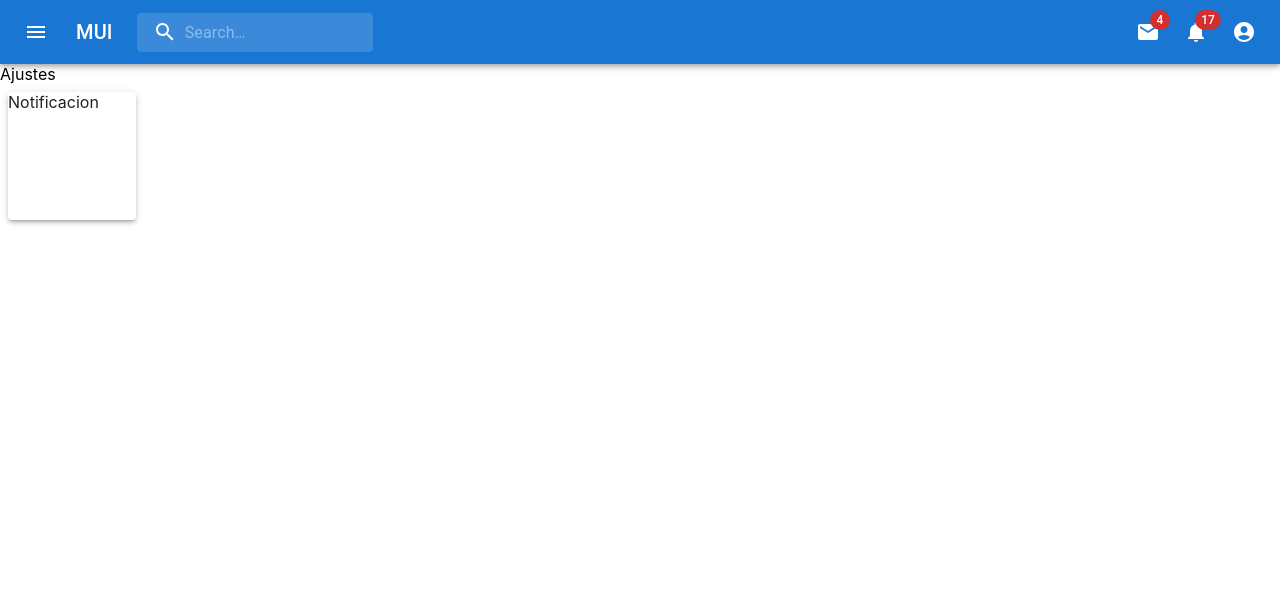
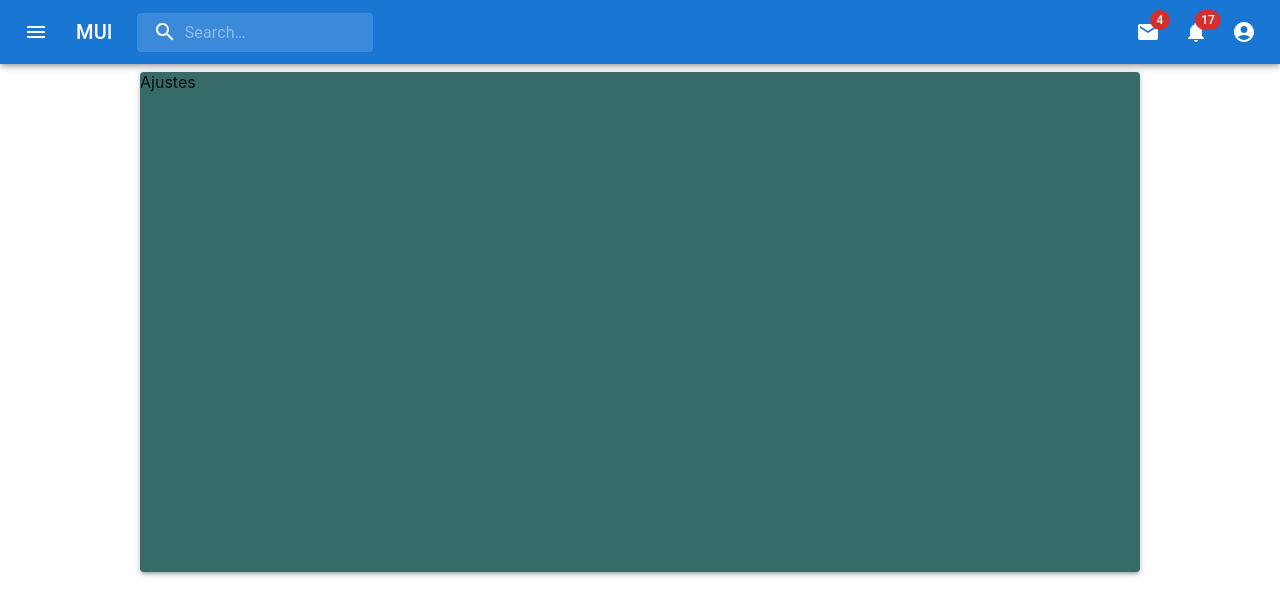
Before and after one commit to VulpesVeritas/TellATale, a React (Create React App) app in the folder tell-a-tale/: page /Ajustes in a window 1280 px wide. Shown: the top 616 px of the page. Built offline with nearby package versions, Linux system fonts and the light colour scheme.

Commit message:
cambios menores, uso de css

```diff
--- a/tell-a-tale/src/components/Tarjetas.js
+++ b/tell-a-tale/src/components/Tarjetas.js
@@ -7,11 +7,11 @@ import { CardActionArea } from '@mui/material';
 
 export default function ActionAreaCard() {
   return (
-    <Card sx={{ maxWidth: 345 }} >
+    <Card sx={{ maxWidth: 300 }} >
       <CardActionArea>
         <CardMedia
           component="img"
-          height="200"
+          height="175"
           image="https://pbs.twimg.com/media/E9vwPTbX0AE3r0I?format=jpg&name=large"
           alt="Agony"
         />
--- /dev/null
+++ b/tell-a-tale/src/components/cuadroAjustes.js
@@ -0,0 +1,22 @@
+import * as React from 'react';
+import Box from '@mui/material/Box';
+import Paper from '@mui/material/Paper';
+
+export default function SimplePaper2() {
+  return (
+    <Box
+      sx={{
+        display: 'flex',
+        flexWrap: 'wrap',
+        '& > :not(style)': {
+          backgroundColor: 'rgb(55, 107, 104)',
+          m: 1,
+          width: 1000,
+          height: 500,
+        },
+      }}
+    >
+      <Paper elevation={3}>Ajustes</Paper>
+    </Box>
+  );
+}
--- /dev/null
+++ b/tell-a-tale/src/css/ajustes.css
@@ -0,0 +1,8 @@
+.contenedorPrinc{
+    margin: auto;
+    width: max-content;
+}
+
+.papel{
+    margin-top: 3%;
+}
--- a/tell-a-tale/src/css/tarjetas.css
+++ b/tell-a-tale/src/css/tarjetas.css
@@ -4,6 +4,7 @@
 }
 
 .historias{
+    margin-top: 3%;
     display: flex;
 }
 
--- a/tell-a-tale/src/pages/Ajustes.js
+++ b/tell-a-tale/src/pages/Ajustes.js
@@ -1,11 +1,13 @@
 import React from 'react'
-import SimplePaper from '../components/CuadrosNotificaciones'
+import SimplePaper2 from '../components/cuadroAjustes'
 
 export default function Ajustes() {
     return (
-        <div>
-            <label>Ajustes</label>
-            <SimplePaper></SimplePaper>
+        <div className='contenedorPrinc'>
+            <div className='papel'>
+                <SimplePaper2>
+                </SimplePaper2>
+            </div>
 
         </div>
     )
--- a/tell-a-tale/src/pages/Favoritos.js
+++ b/tell-a-tale/src/pages/Favoritos.js
@@ -1,12 +1,16 @@
 import React from 'react'
 import ActionAreaCard from '../components/Tarjetas'
+import '../css/tarjetas.css'
 
 export default function Favoritos() {
     return (
-        <div>
+        <div className='contenedorPrinc'>
+            <div className='historias' >
             <ActionAreaCard></ActionAreaCard>
             <ActionAreaCard></ActionAreaCard>
             <ActionAreaCard></ActionAreaCard>
+            </div>
         </div>
+
     )
 }
--- a/tell-a-tale/src/pages/Index.js
+++ b/tell-a-tale/src/pages/Index.js
@@ -6,19 +6,14 @@ import '../css/tarjetas.css'
 export default function Index() {
     return (
         <div className='contenedorPrinc'>
+                <div className='carrusel'>
 
-                <div>
-                Pagina principal
                 </div>
                 <div className='historias' >
                     <ActionAreaCard></ActionAreaCard>
                     <ActionAreaCard></ActionAreaCard>
                     <ActionAreaCard></ActionAreaCard>
                 </div>
-
-
-
-
         </div>
     )
 }
```
